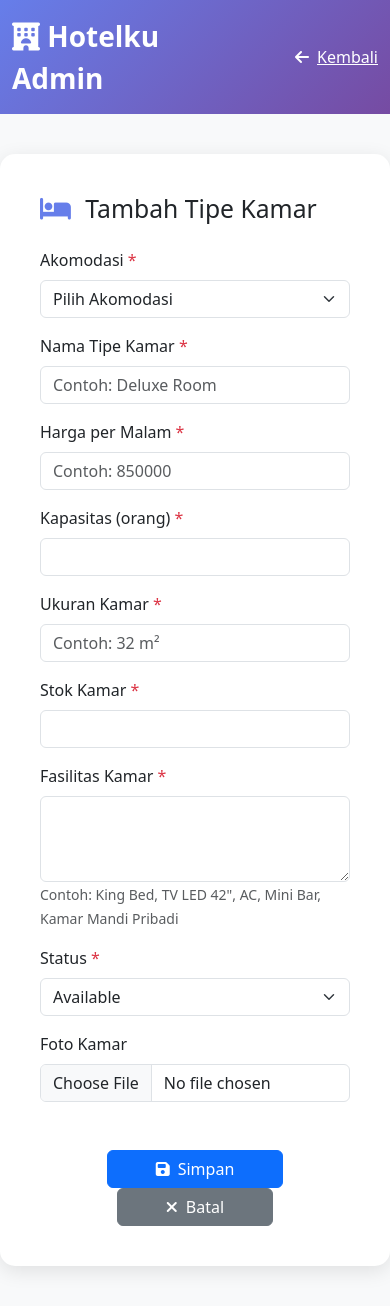
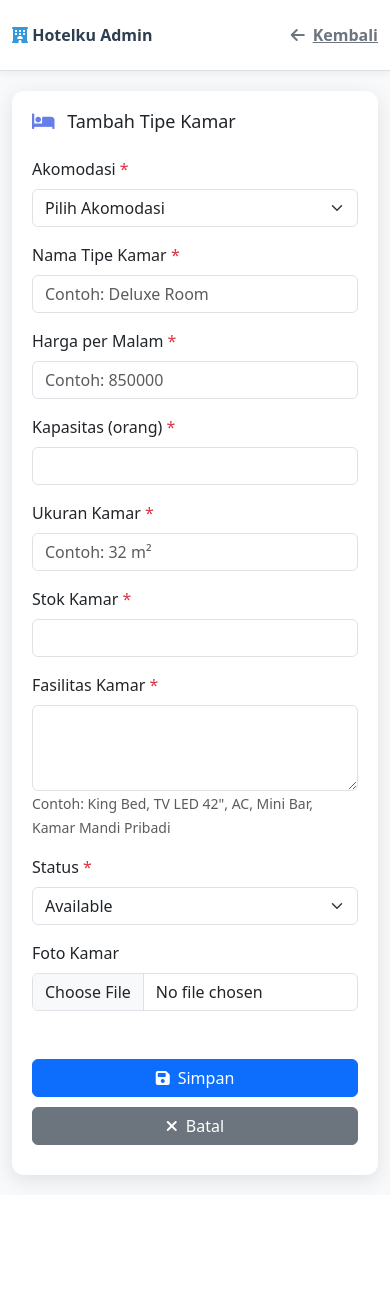
Before and after one commit to llynaaonlyy/ManajementHotel_CI4_New, a CodeIgniter 4 app: the page made by app/Views/admin/tipe_kamar_form.php in a window 390 px wide. After the commit the page ends 1187 px from the top, so only its background shows below. Run offline with PHP 8.4 and a stand-in for CodeIgniter, Linux system fonts and the light colour scheme; the template is opened without the code that fills it, so the values that code supplies are empty; some libraries are stand-ins or nearby versions.

Commit message:
update tipe_kamar_form.php in folder admin

```diff
--- a/app/Views/admin/tipe_kamar_form.php
+++ b/app/Views/admin/tipe_kamar_form.php
@@ -8,15 +8,23 @@
     <link rel="stylesheet" href="https://cdnjs.cloudflare.com/ajax/libs/font-awesome/6.4.0/css/all.min.css">
     <style>
         .top-bar {
-            background: linear-gradient(135deg, #667eea 0%, #764ba2 100%);
-            padding: 15px 0;
+            background: #ffffff;
+            padding: 23px 0;
+            border-bottom: 1px solid #e0e0e0;
+            box-shadow: 0 2px 8px rgba(0,0,0,0.06);
         }
+
         .logo {
-            font-size: 28px;
-            font-weight: bold;
-            color: white;
+            font-size: 22px;
+            font-weight: 700;
+            color: #2c3e50;
             text-decoration: none;
         }
+
+        .logo i {
+            color: #3498db;
+        }
+
         .form-container {
             max-width: 900px;
             margin: 40px auto;
@@ -24,6 +32,44 @@
             border-radius: 15px;
             padding: 40px;
             box-shadow: 0 5px 20px rgba(0,0,0,0.1);
+        }
+
+         /* =====================
+        MOBILE RESPONSIVE
+        ===================== */
+        @media (max-width: 768px) {
+
+            /* Logo dikecilin */
+            .logo {
+                font-size: 16px;
+            }
+
+            .logo i {
+                font-size: 16px;
+            }
+
+            /* Padding top bar lebih rapih */
+            .top-bar {
+                padding: 23px 0;
+            }
+
+            /* FORM BIAR GA NEMPEL LAYAR */
+            .form-container {
+                margin: 20px 12px;
+                padding: 20px;
+                border-radius: 12px;
+            }
+
+            /* Judul form */
+            .form-container h2 {
+                font-size: 18px;
+            }
+
+            /* Tombol simpan & batal */
+            .form-container .btn {
+                width: 100%;
+                margin-bottom: 10px;
+            }
         }
     </style>
 </head>
@@ -37,7 +83,7 @@
                     </a>
                 </div>
                 <div class="col-6 text-end">
-                    <a href="/ana/ManajementHotel_CI4_New/public/admin/tipe-kamar" class="text-white">
+                    <a href="/ana/ManajementHotel_CI4_New/public/admin/tipe-kamar" class="text-secondary fw-semibold">
                         <i class="fas fa-arrow-left me-2"></i>Kembali
                     </a>
                 </div>
```
